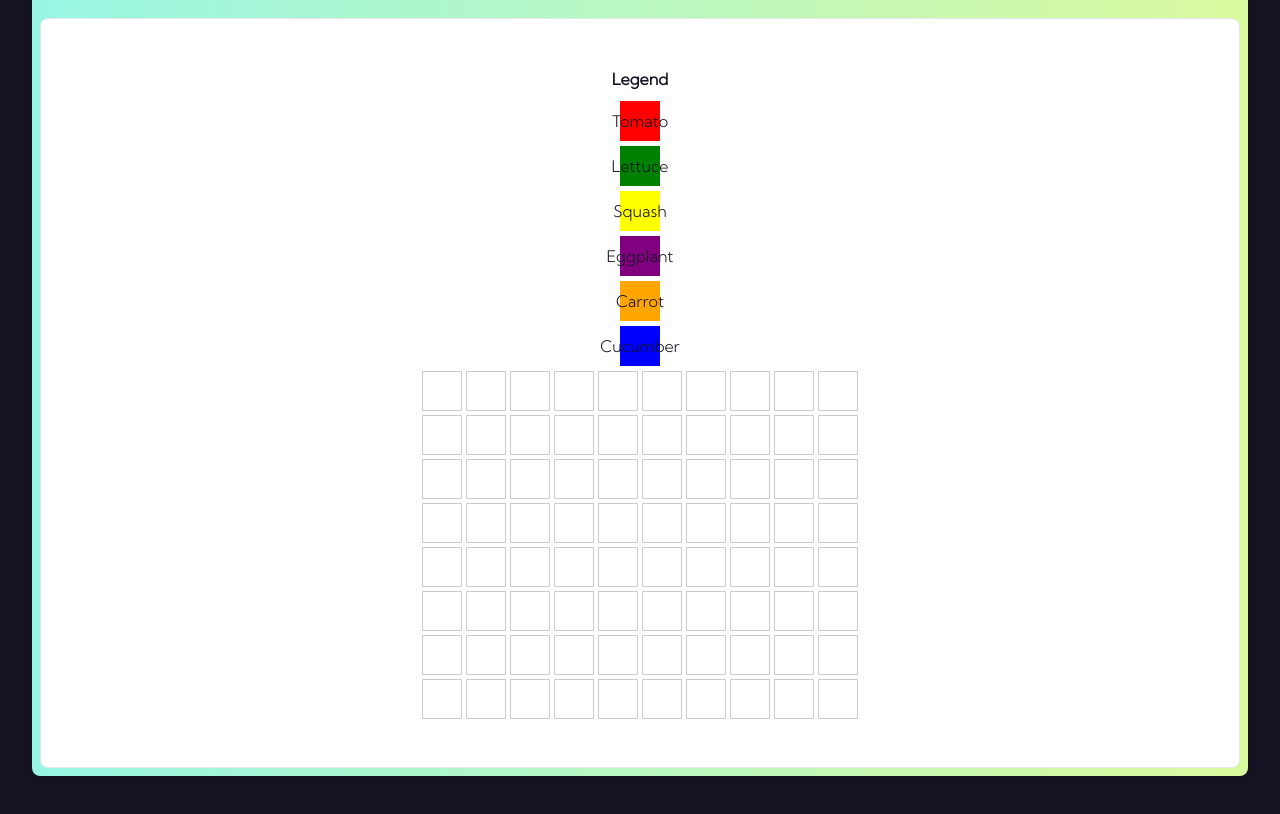
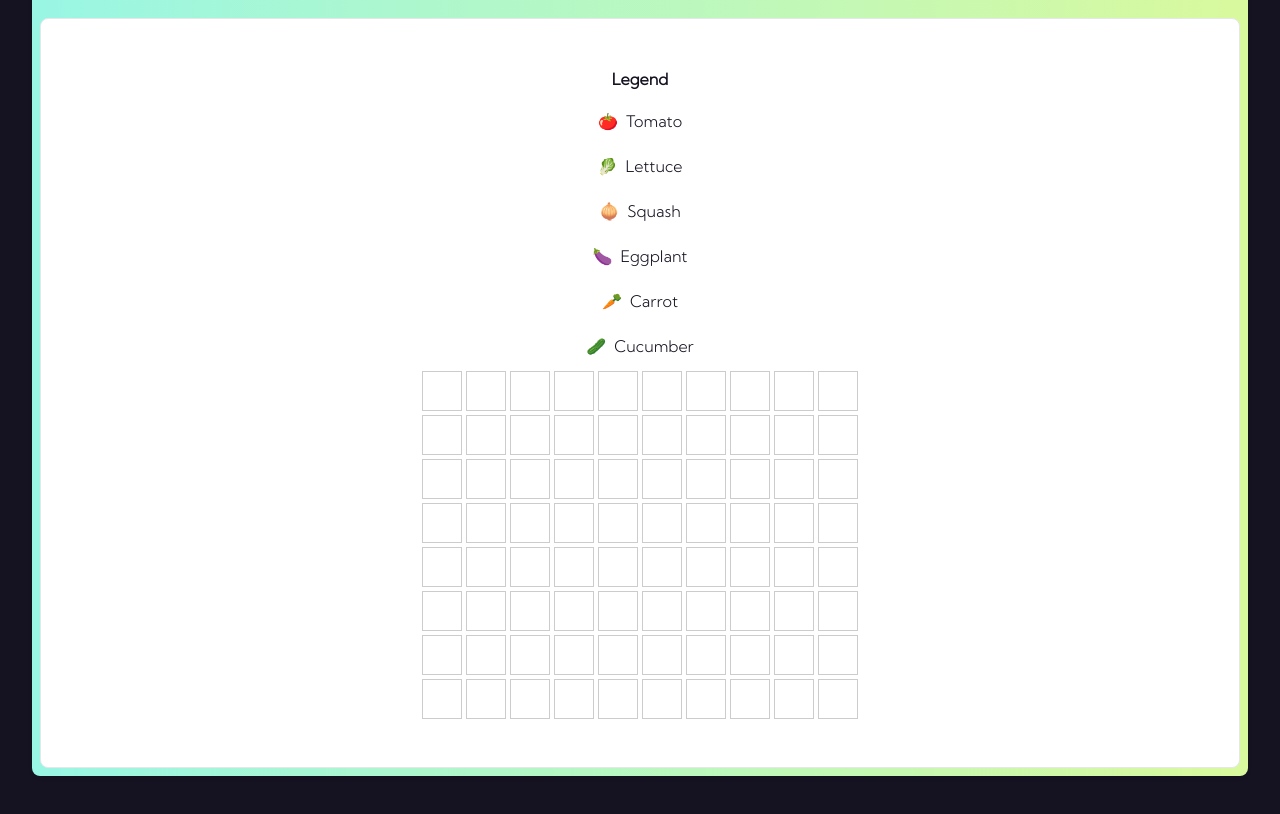
Before and after one commit to aarthi000/plantpal-v2.0, a React (Create React App) app: page /journal in a window 1280 px wide. Shown: the part 1004-1818 px from the top of the page. Built offline with nearby package versions, Linux system fonts and the light colour scheme; no server answers.

Commit message:
Add emojis to garden bed

```diff
--- a/src/components/Planner.js
+++ b/src/components/Planner.js
@@ -1,27 +1,27 @@
 import React, { useState } from 'react';
-import "./Planner.css";
+import './Planner.css';
 
 const Planner = () => {
   const [grid, setGrid] = useState(Array(80).fill(null)); // Initialize grid of 10x8 (80 cells)
-  const [selectedColor, setSelectedColor] = useState(null);
+  const [selectedVegetable, setSelectedVegetable] = useState(null);
 
-  const colors = {
-    'red': 'Tomato',
-    'green': 'Lettuce',
-    'yellow': 'Squash',
-    'purple': 'Eggplant',
-    'orange': 'Carrot',
-    'blue': 'Cucumber'
+  const vegetables = {
+    'Tomato': '🍅', // Tomato
+    'Lettuce': '🥬', // Lettuce
+    'Squash': '🧅', // Squash
+    'Eggplant': '🍆', // Eggplant
+    'Carrot': '🥕', // Carrot
+    'Cucumber': '🥒', // Cucumber
   };
 
-  const handleColorSelection = (color) => {
-    setSelectedColor(color);
+  const handleVegetableSelection = (vegetable) => {
+    setSelectedVegetable(vegetable);
   };
 
   const handleCellClick = (index) => {
-    if (selectedColor !== null) {
+    if (selectedVegetable !== null) {
       const updatedGrid = [...grid];
-      updatedGrid[index] = selectedColor;
+      updatedGrid[index] = selectedVegetable;
       setGrid(updatedGrid);
     }
   };
@@ -31,14 +31,16 @@ const Planner = () => {
       {/* Legend */}
       <div className="legend">
         <div className="legend-title">Legend</div>
-        {Object.keys(colors).map((color) => (
+        {Object.keys(vegetables).map((color) => (
           <div
             key={color}
-            className={`legend-item ${selectedColor === color ? 'selected' : ''}`}
-            style={{ backgroundColor: color }}
-            onClick={() => handleColorSelection(color)}
+            className={`legend-item ${selectedVegetable === color ? 'selected' : ''}`}
+            onClick={() => handleVegetableSelection(color)}
           >
-            {colors[color]}
+            <span role="img" aria-label={vegetables[color]} style={{ marginRight: '8px', cursor: 'pointer' }}>
+              {vegetables[color]}
+            </span>
+            <div>{color}</div>
           </div>
         ))}
       </div>
@@ -50,10 +52,14 @@ const Planner = () => {
             <div
               key={index}
               className="grid-item"
-              style={{ backgroundColor: cell || 'white' }}
+              style={{ cursor: 'pointer' }}
               onClick={() => handleCellClick(index)}
             >
-              {cell}
+              {cell && (
+                <span role="img" aria-label={cell} style={{ fontSize: '24px' }}>
+                  {vegetables[cell]}
+                </span>
+              )}
             </div>
           ))}
         </div>
```
